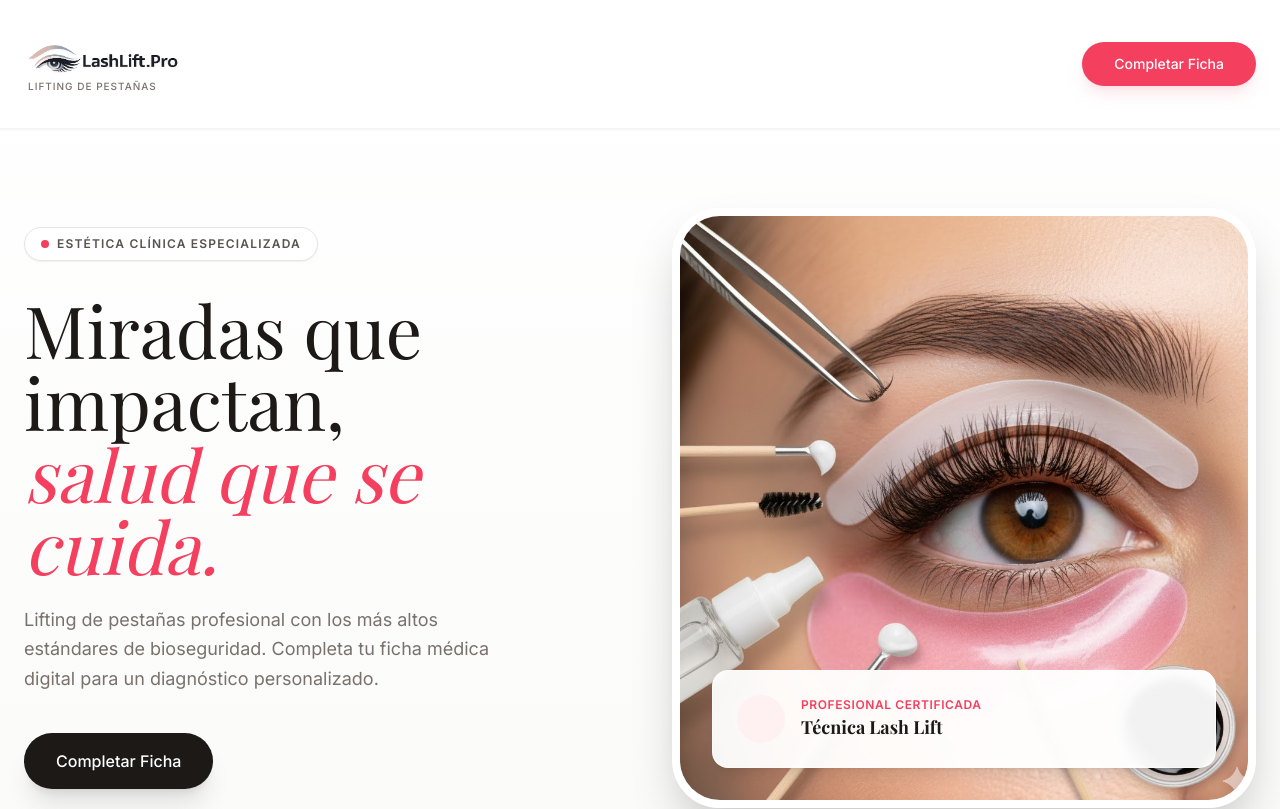
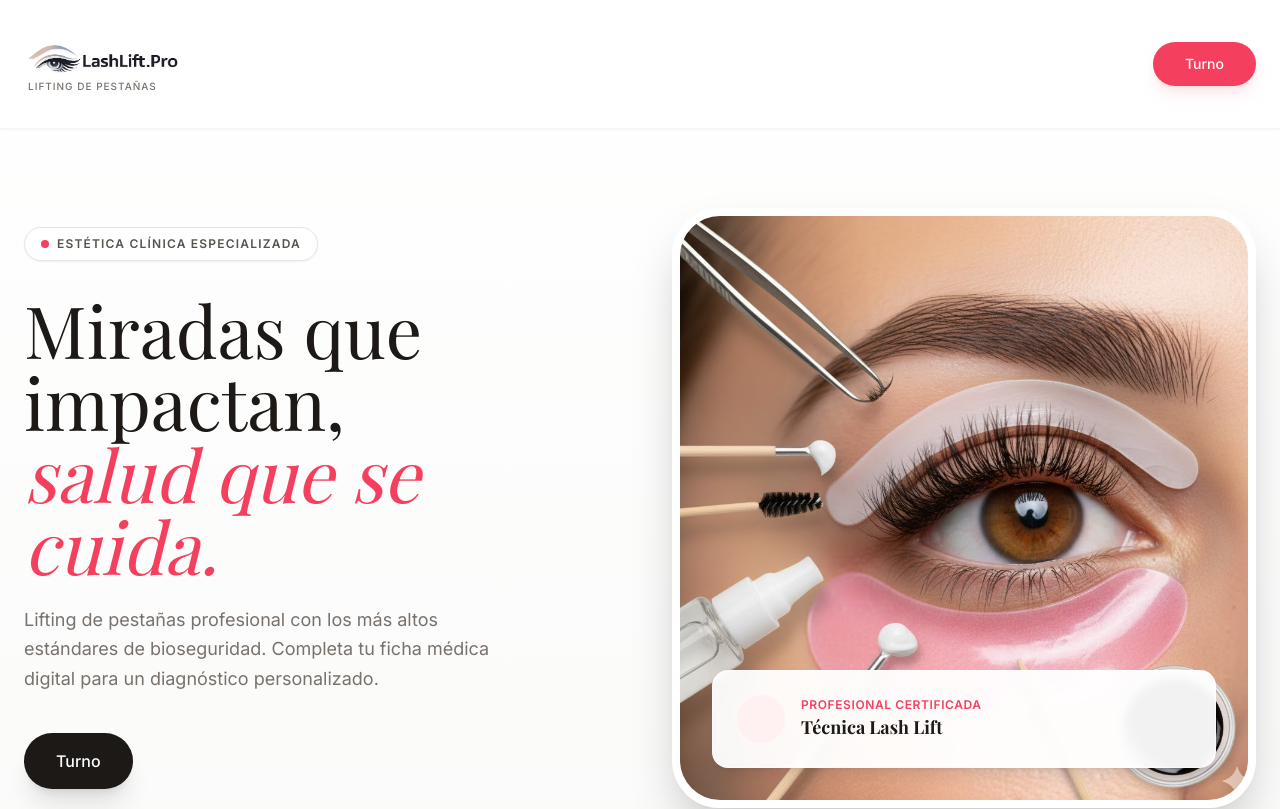
Before and after one commit to lilalion698/karen, a plain HTML site: page index.html in a window 1280 px wide. Shown: the top 809 px of the page. Drawn offline with nearby package versions, Linux system fonts and the light colour scheme; some icons are missing; a web font is replaced by a local one.

Commit message:
Add files via upload

```diff
--- a/index.html
+++ b/index.html
@@ -58,7 +58,7 @@
             </div>
             <button onclick="document.getElementById('formulario').scrollIntoView({behavior: 'smooth'})"
                     class="hidden md:block bg-rose-500 text-white px-8 py-3 rounded-full text-sm font-medium hover:bg-rose-600 transition-colors duration-300 shadow-lg shadow-rose-200/50">
-                Completar Ficha
+                Turno
             </button>
         </div>
     </nav>
@@ -80,7 +80,7 @@
                 </p>
                 <div class="flex flex-col sm:flex-row gap-4 justify-center lg:justify-start">
                     <button onclick="document.getElementById('formulario').scrollIntoView({behavior: 'smooth'})" class="bg-stone-900 text-white px-8 py-4 rounded-full font-medium hover:bg-stone-800 transition shadow-xl hover:shadow-2xl hover:-translate-y-1">
-                        Completar Ficha
+                        Turno
                     </button>
                 </div>
             </div>
```
